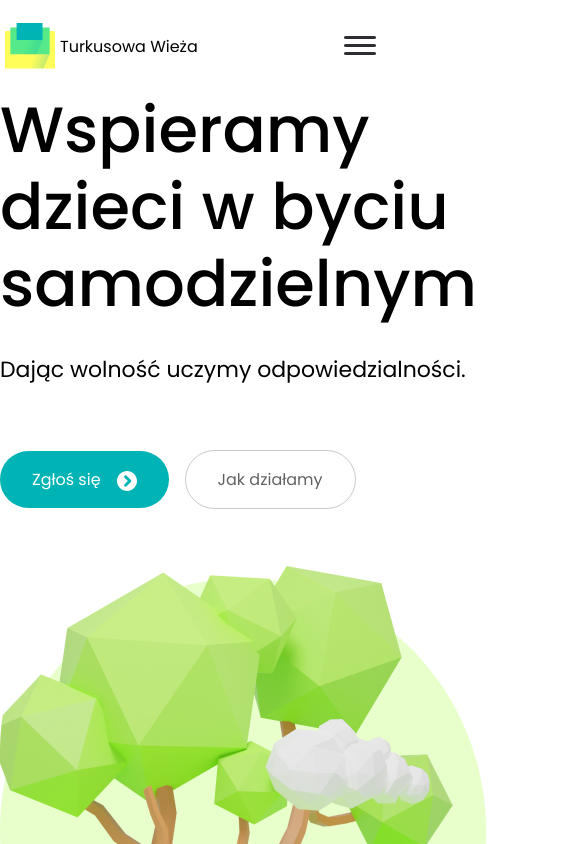
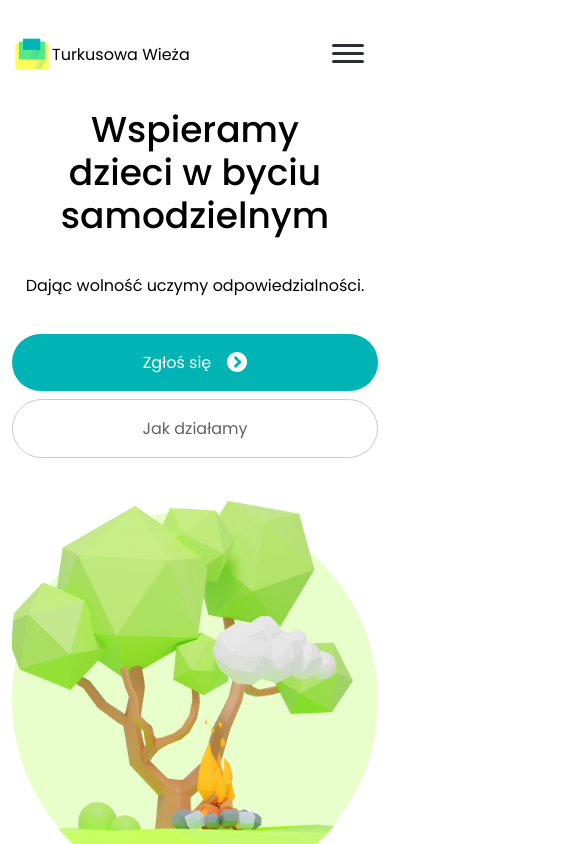
Before and after one commit to RobertCpl/turkusowawieza, a React (Create React App) app: page / in a window 390 px wide. Shown: the top 844 px of the page, 576 px wide, since content can reach past the window. Built offline with nearby package versions, Linux system fonts and the light colour scheme; no server answers.

Commit message:
responsive nav and header

```diff
--- a/src/App.css
+++ b/src/App.css
@@ -1,3 +1,8 @@
 .container {
    margin: 0 auto;
 }
+@media (max-width: 768px) {
+   .container {
+      padding: 0 12px;
+   }
+}
--- a/src/App.js
+++ b/src/App.js
@@ -19,7 +19,7 @@ function App() {
       <div className="container">
          <Navigation />
          <Header></Header>
-         <Section className={"aboutus"} color={"rgba(252, 252, 252, 1)"} pad={"128px 0"}>
+         {/* <Section className={"aboutus"} color={"rgba(252, 252, 252, 1)"} pad={"128px 0"}>
             <AboutPostsList />
          </Section>
          <Section className={"inspiration"} title={"Nasze inspiracje"} pad={"128px 0"}>
@@ -98,7 +98,7 @@ function App() {
             <Mariusz />
             <Circle />
          </Section>
-         <Footer />
+         <Footer /> */}
       </div>
    );
 }
--- a/src/Layout/Header.js
+++ b/src/Layout/Header.js
@@ -12,12 +12,12 @@ function Header() {
                <span>samodzielnym</span>
             </h1>
             <span className={style.heading_sub}>Dając wolność uczymy odpowiedzialności.</span>
-            <div className="heroBtnBox">
-               <Button title={"Zgłoś się"} />
-               <ButtonSecondary title={"Jak działamy"} margin={"0rem 0 0 1rem"} />
+            <div className={style.buttons}>
+               <Button title={"Zgłoś się"} className={style.button} />
+               <ButtonSecondary title={"Jak działamy"} />
             </div>
          </div>
-         <div className="tree">
+         <div className={style.tree}>
             <img src={tree} alt="tree" />
          </div>
       </header>
--- a/src/Layout/Header.module.css
+++ b/src/Layout/Header.module.css
@@ -1,11 +1,9 @@
 .header {
    max-width: 1200px;
    margin: 0 auto;
-   /* background-color: rgba(218, 251, 240, 0.605); */
    display: flex;
    justify-content: space-between;
    align-items: center;
-   flex-wrap: wrap;
 }
 .hero {
    display: flex;
@@ -26,3 +24,54 @@
    line-height: 32px;
    margin-bottom: 64px;
 }
+.buttons {
+   width: 350px;
+   display: flex;
+   justify-content: space-between;
+   align-items: center;
+}
+.tree {
+   max-width: 40%;
+}
+.tree img {
+   width: 100%;
+}
+
+@media (max-width: 768px) {
+   .header {
+      flex-wrap: wrap;
+   }
+   .heading_primary {
+      font-size: 36px;
+   }
+   .heading_sub {
+      font-size: 1rem;
+   }
+}
+@media (max-width: 425px) {
+   .header {
+      flex-direction: column;
+      justify-content: center;
+      align-items: stretch;
+   }
+   .hero {
+      align-items: stretch;
+   }
+   .heading_primary {
+      text-align: center;
+   }
+   .heading_sub {
+      text-align: center;
+      margin-bottom: 32px;
+   }
+   .buttons {
+      width: 100%;
+      height: 124px;
+      display: flex;
+      flex-direction: column;
+      align-items: stretch;
+   }
+   .tree {
+      max-width: 100%;
+   }
+}
--- a/src/Layout/Navigation.js
+++ b/src/Layout/Navigation.js
@@ -9,7 +9,7 @@ function Navigation() {
             <div className={style.logo_img}>
                <img src={Logo} alt="logo" />
             </div>
-            <div>Turkusowa Wieża</div>
+            <div className={style.text}>Turkusowa Wieża</div>
          </div>
          <Burger />
       </nav>
--- a/src/Layout/Navigation.module.css
+++ b/src/Layout/Navigation.module.css
@@ -2,7 +2,7 @@
    /* background-color: bisque; */
    max-width: 1200px;
    margin: 0 auto;
-   padding: 1rem 0;
+   padding: 1.5rem 0;
    position: sticky;
    display: flex;
    justify-content: space-between;
@@ -14,9 +14,22 @@
    align-items: center;
 }
 .logo_img {
-   width: 60px;
-   height: 60px;
+   max-width: 60px;
+   max-height: 60px;
 }
 .logo_img img {
    width: 100%;
 }
+.text {
+   font-size: 1.25rem;
+}
+
+@media (max-width: 768px) {
+   .logo_img {
+      max-width: 40px;
+      max-height: 40px;
+   }
+   .text {
+      font-size: 1rem;
+   }
+}
--- a/src/components/Button.module.css
+++ b/src/components/Button.module.css
@@ -1,5 +1,7 @@
 .button {
-   display: inline-block;
+   display: flex;
+   justify-content: center;
+   align-items: center;
    padding: 1rem 2rem;
    border-radius: 50px;
    background-color: rgba(0, 179, 181, 1);
@@ -7,10 +9,9 @@
 }
 
 .button span {
-   display: inline-block;
+   display: block;
 }
 .button span:nth-last-child(1) {
-   vertical-align: middle;
    width: 1.25rem;
    height: 1.25rem;
    margin-left: 16px;
--- a/src/components/ButtonSecondary.js
+++ b/src/components/ButtonSecondary.js
@@ -2,7 +2,7 @@ import style from "./ButtonSecondary.module.css";
 
 function ButtonSecondary(props) {
    return (
-      <a href="#" className={style.button} style={{ margin: props.margin }}>
+      <a href="#" className={style.button}>
          <span>{props.title}</span>
       </a>
    );
--- a/src/components/ButtonSecondary.module.css
+++ b/src/components/ButtonSecondary.module.css
@@ -1,5 +1,6 @@
 .button {
-   display: inline-block;
+   display: block;
+   text-align: center;
    padding: 1rem 2rem;
    border-radius: 50px;
    background-color: transparent;
```
